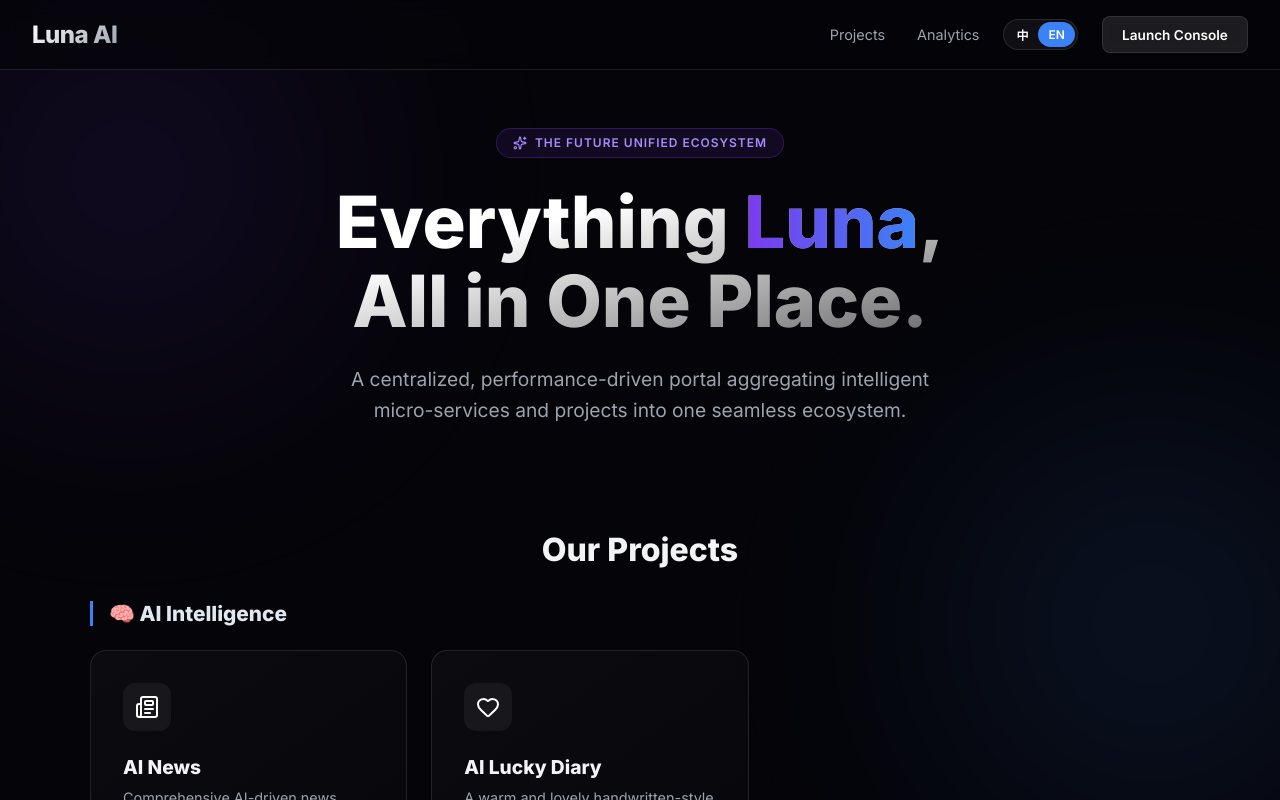
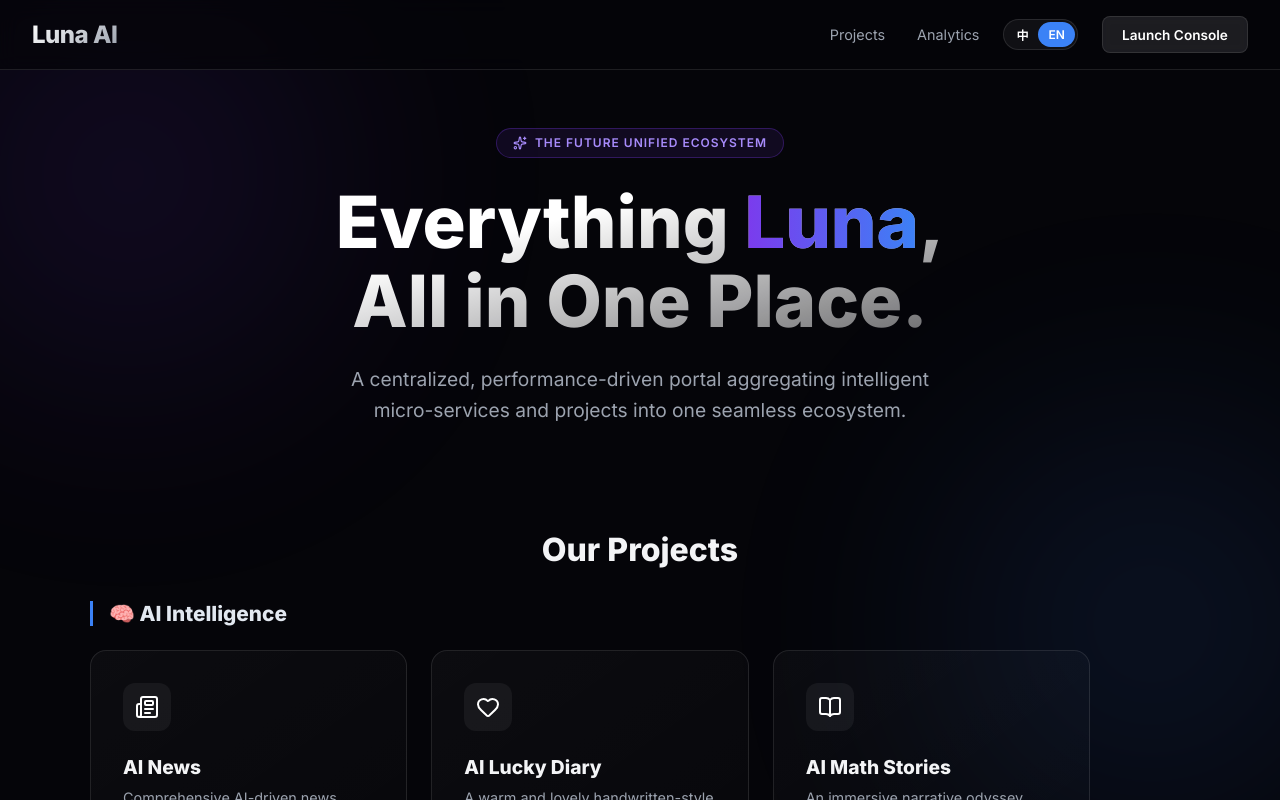
Before and after one commit to toydogcat/luna-ai, a React (Vite) app: page / in a window 1280 px wide. Shown: the top 800 px of the page. Built offline with nearby package versions, Linux system fonts and the light colour scheme.

Commit message:
feat: incorporate AI Math Stories project into primary intelligence hub group

```diff
--- a/src/App.jsx
+++ b/src/App.jsx
@@ -1,6 +1,6 @@
 import React, { useState, useEffect } from 'react';
 import { motion, AnimatePresence } from 'framer-motion';
-import { Sparkles, ArrowRight, Zap, Globe, Users, MousePointerClick, Newspaper, Home, Languages, Heart, Code, Database, Eye } from 'lucide-react';
+import { Sparkles, ArrowRight, Zap, Globe, Users, MousePointerClick, Newspaper, Home, Languages, Heart, Code, Database, Eye, BookOpen } from 'lucide-react';
 import { useTranslation } from 'react-i18next';
 import { trackEvent } from './firebase';
 
@@ -20,6 +20,12 @@ const PROJECT_CATEGORIES = [
         translationKey: 'projects.aiLucky',
         url: 'https://toydogcat.github.io/ai-lucky/',
         icon: <Heart size={24} />
+      },
+      {
+        id: 'ai-math',
+        translationKey: 'projects.aiMath',
+        url: 'https://toydogcat.github.io/ai-math/',
+        icon: <BookOpen size={24} />
       }
     ]
   },
--- a/src/i18n.js
+++ b/src/i18n.js
@@ -40,6 +40,10 @@ const resources = {
         aiOpendata: {
           title: 'AI OpenData Explorer',
           desc: 'Intelligent visualization and interactive control center for government open data.'
+        },
+        aiMath: {
+          title: 'AI Math Stories',
+          desc: 'An immersive narrative odyssey exploring 3000 years of calculus evolution and mathematical intuition.'
         }
       },
       metrics: {
@@ -95,6 +99,10 @@ const resources = {
         aiOpendata: {
           title: 'AI OpenData 智慧探索艙',
           desc: '串接政府公開資料，透過視覺化與智慧分析解鎖巨量數據背後的洞察！'
+        },
+        aiMath: {
+          title: 'AI Math 數學愛好者故事',
+          desc: '無窮的追尋：微積分三千年！一個帶您走進數學家直覺世界的奇幻小說與圖文故事集。'
         }
       },
       metrics: {
```
